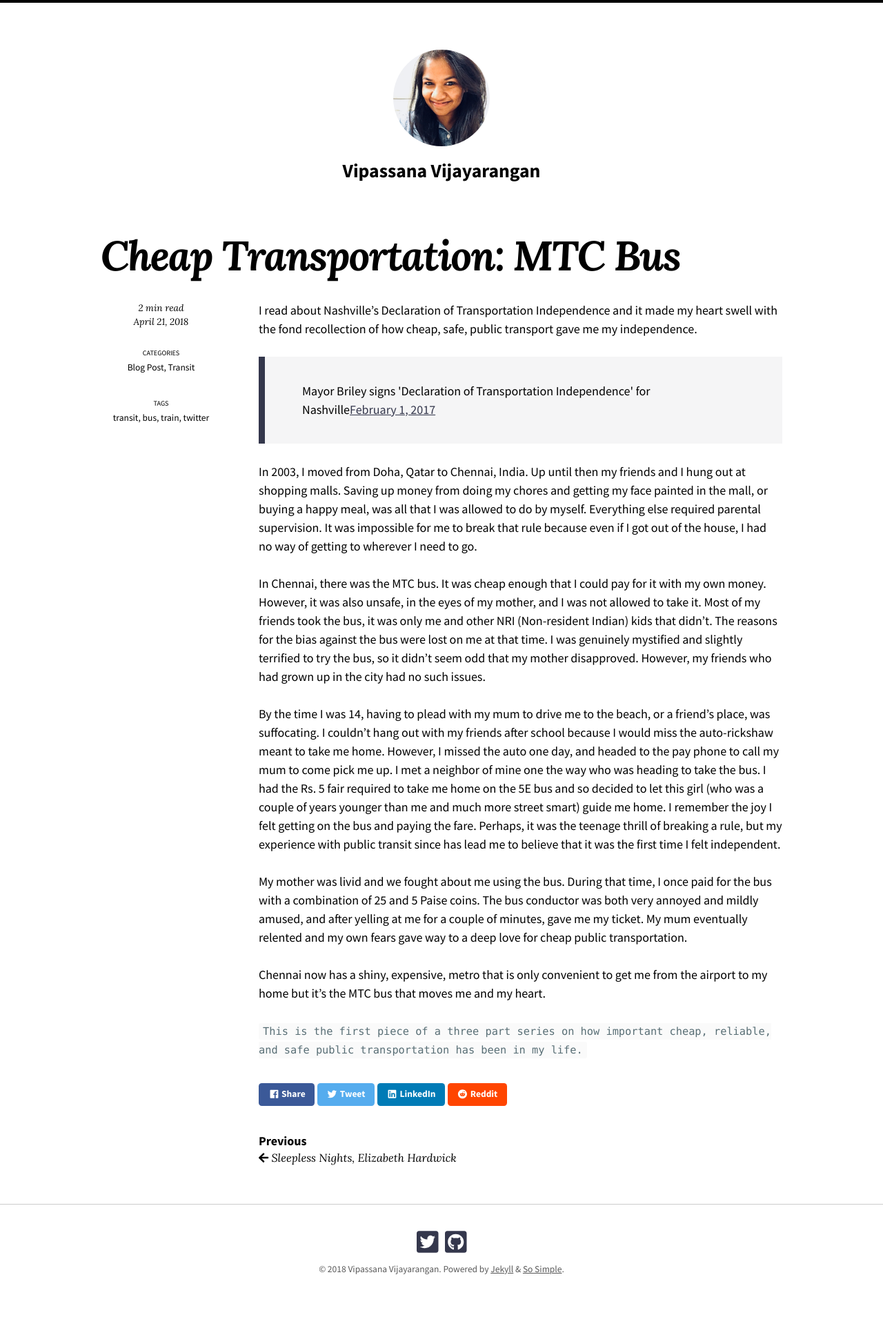
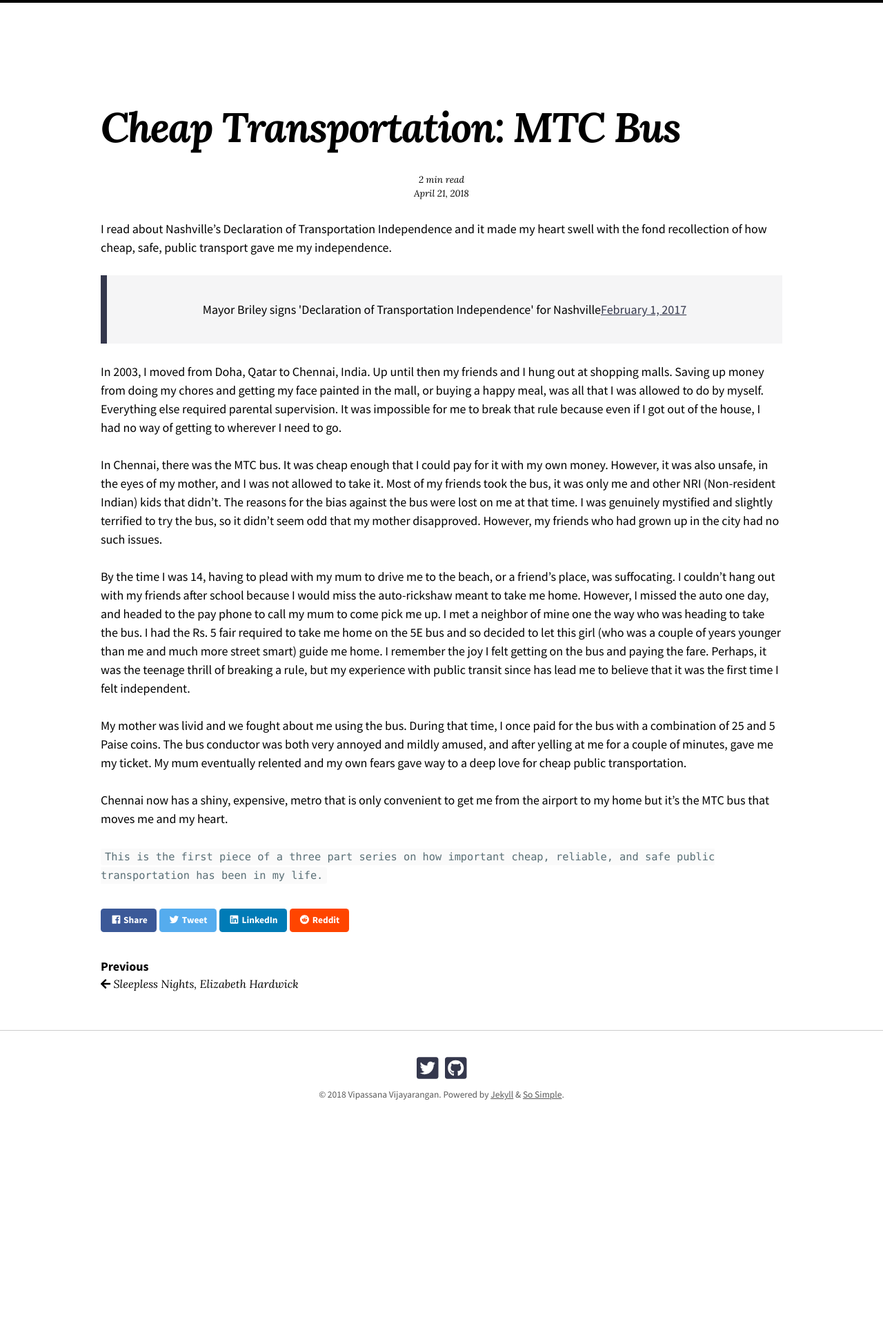
Before and after one commit to vipassana/vipassana.github.io, a Jekyll site: the page built from _posts/2018-04-21-blog-unreserved-bus.md, in a window 1280 px wide. Shown: the whole page at 69% size. Built offline with Jekyll 4.4.1, drawn with Linux system fonts in a browser that asks for light colours; nearby versions of some CDN libraries; comment, search, counter and statistics services are not loaded; after the commit the page ends 1670 px from its top, so only the background shows below that.

Commit message:
Modified layout to remove sidebar for the post

```diff
--- /dev/null
+++ b/_includes/masthead-custom.html
@@ -0,0 +1,5 @@
+<header class="masthead">
+  <div class="wrap">
+    <br>
+  </div>
+</header><!-- /.masthead -->
--- /dev/null
+++ b/_layouts/content_default.html
@@ -0,0 +1,22 @@
+<!DOCTYPE html>
+<!--
+    So Simple Jekyll Theme 3.1.0
+    Copyright 2013-2018 Michael Rose - mademistakes.com | @mmistakes
+    Free for personal and commercial use under the MIT license
+    https://github.com/mmistakes/so-simple-theme/blob/master/LICENSE
+-->
+<html lang="{{ page.lang | default: site.lang | default: 'en-US' }}" class="no-js">
+  {% include head.html %}
+
+  <body class="layout--{{ page.layout | default: layout.layout }}{% if page.classes or layout.classes %}{{ page.classes | default: layout.classes | join: ' ' | prepend: ' ' }}{% endif %} {% if page.entries_layout == 'grid' %}page--wide{% endif %} {{ page.title | slugify }}">
+    {% include skip-links.html %}
+    {% include navigation.html %}
+    {% include masthead-custom.html %}
+
+    {{ content }}
+
+    {% include footer.html %}
+    {% include scripts.html %}
+  </body>
+
+</html>
--- a/_layouts/post.html
+++ b/_layouts/post.html
@@ -17,8 +17,8 @@ layout: default
 
       <div class="page-sidebar">
         {% include page-author.html %}
-        {% include page-categories.html %}
-        {% include page-tags.html %}
+        <!--{% include page-categories.html %}
+        {% include page-tags.html %}-->
       </div>
 
       <div class="page-content">
--- a/_posts/2018-04-21-blog-unreserved-bus.md
+++ b/_posts/2018-04-21-blog-unreserved-bus.md
@@ -13,8 +13,8 @@ last_modified_at: 2018-04-21T12:57:42-05:00
 
 I read about Nashville’s Declaration of Transportation Independence and it made my heart swell with the fond recollection of how cheap, safe, public transport gave me my independence.
 
-<blockquote class="twitter-tweet" data-lang="en">Mayor Briley signs 'Declaration of Transportation Independence' for Nashville<a href="https://twitter.com/JSadikKhan/status/980963113011957762">February 1, 2017</a></blockquote>
-<script async src="//platform.twitter.com/widgets.js" charset="utf-8"></script>
+<center><blockquote class="twitter-tweet" data-lang="en">Mayor Briley signs 'Declaration of Transportation Independence' for Nashville<a href="https://twitter.com/JSadikKhan/status/980963113011957762">February 1, 2017</a></blockquote>
+<script async src="//platform.twitter.com/widgets.js" charset="utf-8"></script></center>
 
 In 2003, I moved from Doha, Qatar to Chennai, India. Up until then my friends and I hung out at shopping malls. Saving up money from doing my chores and getting my face painted in the mall, or buying a happy meal, was all that I was allowed to do by myself. Everything else required parental supervision. It was impossible for me to break that rule because even if I got out of the house, I had no way of getting to wherever I need to go.
 
--- a/_sass/so-simple/_page.scss
+++ b/_sass/so-simple/_page.scss
@@ -220,7 +220,7 @@
       display: grid;
       grid-column-gap: 3em;
       grid-row-gap: 0;
-      grid-template-columns: 175px 1fr;
+      grid-template-columns:  1fr;
       -webkit-box-pack: justify;
       -ms-flex-pack: justify;
       justify-content: space-between;
```
Also changed, not shown: other parts of _layouts/post.html (+1 -1 lines).
